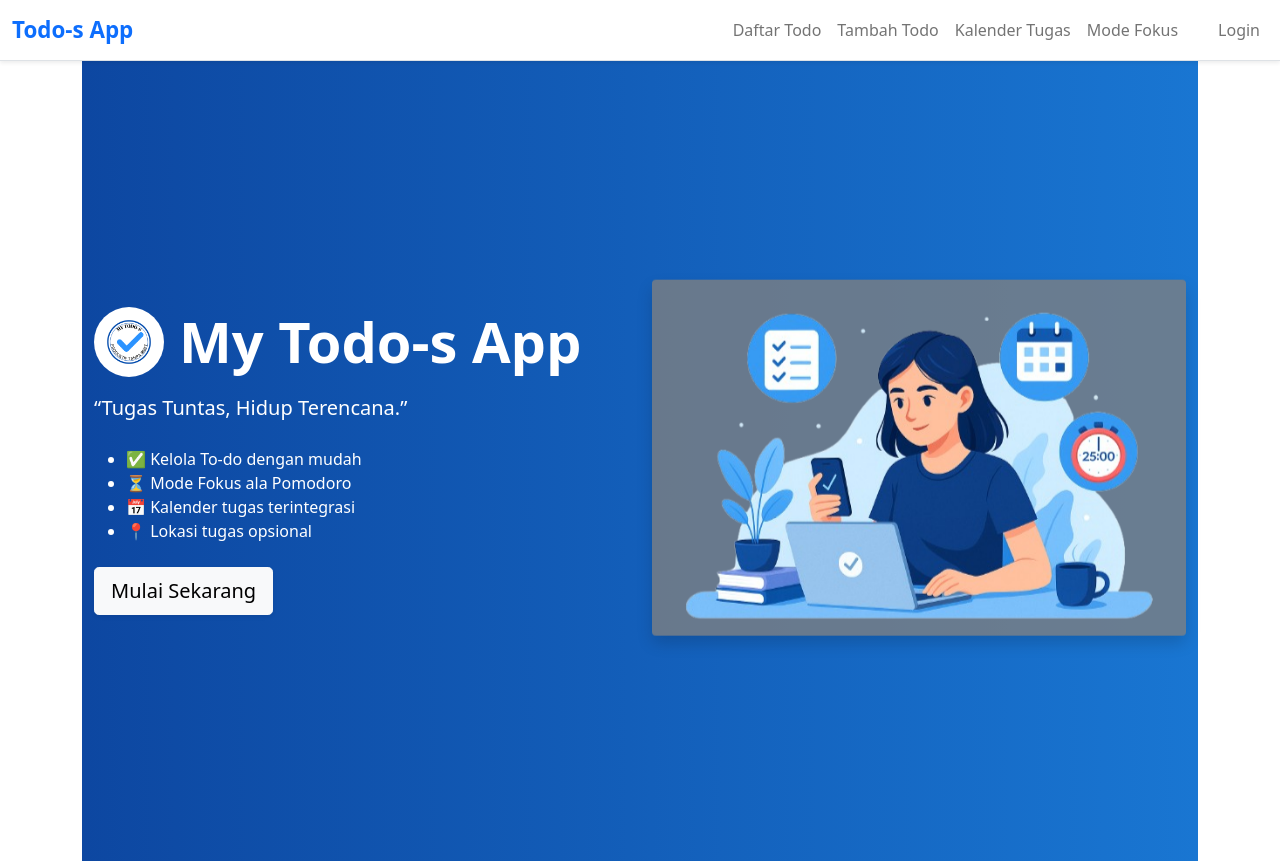
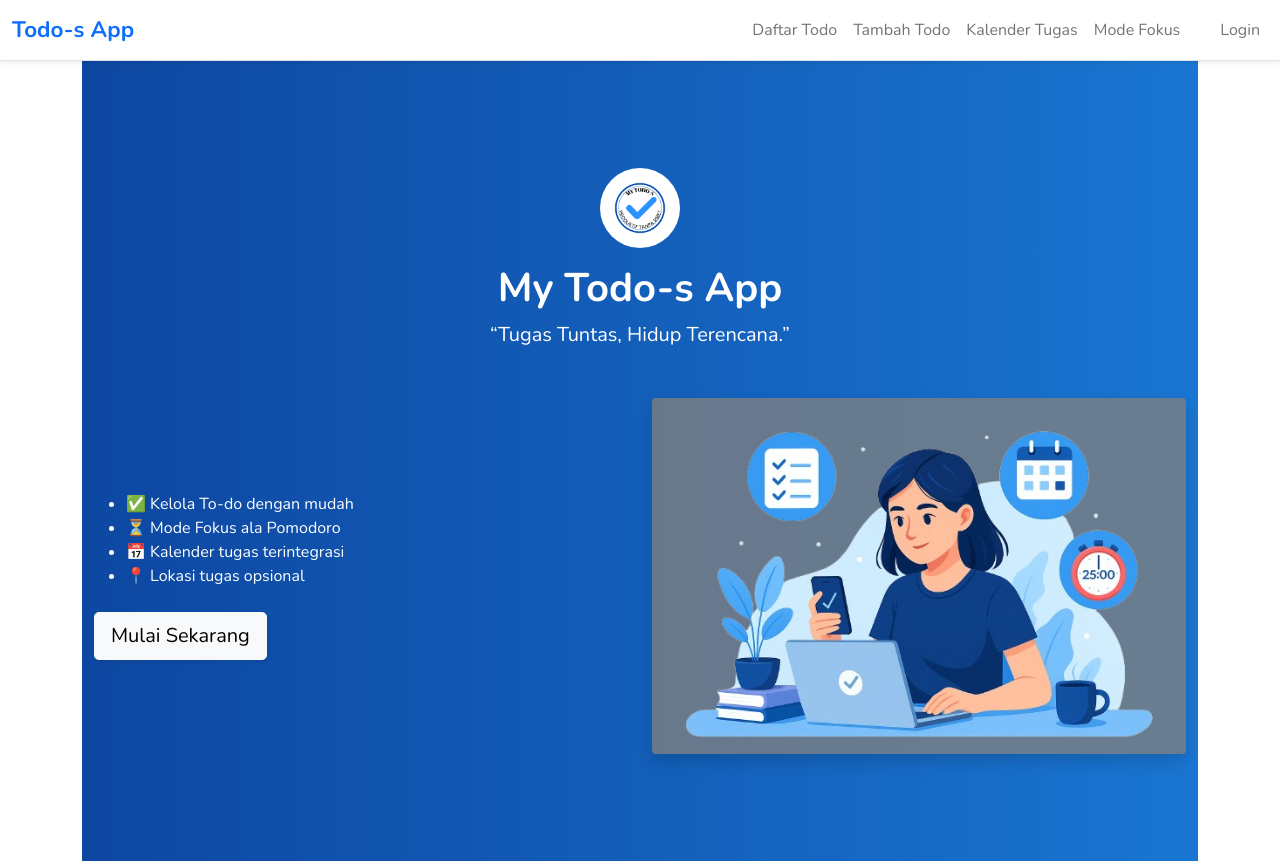
Before and after one commit to septinaaa/MyTodo-s, a Laravel app: page /landing in a window 1280 px wide. Run offline with Laravel 10, Linux system fonts and the light colour scheme; parts of the project's set-up code (start-up, migrations or seed data) failed here and were passed over.

Commit message:
Update landing.blade.php

```diff
--- a/resources/views/landing.blade.php
+++ b/resources/views/landing.blade.php
@@ -1,31 +1,41 @@
 @extends('layouts.app')
 
 @push('styles')
+<!-- Font Nunito dari Google Fonts -->
+<link href="https://fonts.googleapis.com/css2?family=Nunito:wght@400;600;700&display=swap" rel="stylesheet">
 <style>
-@keyframes float {
-  0%   { transform: translateY(0); }
-  50%  { transform: translateY(-10px); }
-  100% { transform: translateY(0); }
-}
-
-.float-animation {
-  animation: float 3s ease-in-out infinite;
-}
+    body {
+        font-family: 'Nunito', sans-serif;
+    }
+    .landing-logo {
+        display: block;
+        margin: 0 auto;
+        height: 80px;
+        border-radius: 50%;
+    }
+    .app-title {
+        text-align: center;
+        font-size: 2.5rem;
+        font-weight: 700;
+        margin-top: 1rem;
+        color: white;
+    }
 </style>
 @endpush
 
 @section('content')
 <section class="min-vh-100 d-flex align-items-center" style="background: linear-gradient(to right, #0d47a1, #1976d2);">
     <div class="container py-5">
+
+        {{-- Logo dan Judul di Tengah --}}
+        <div class="text-center mb-5">
+            <img src="{{ asset('img/logo.png') }}" alt="Logo" class="landing-logo">
+            <h1 class="app-title">My Todo-s App</h1>
+            <p class="lead text-white mt-2">“Tugas Tuntas, Hidup Terencana.”</p>
+        </div>
+
         <div class="row align-items-center text-white">
             <div class="col-md-6">
-                <h1 class="fw-bold display-4 mb-3 d-flex align-items-center">
-                <img src="{{ asset('img/logo.png') }}" alt="Logo"
-                 style="height: 70px; width: 70px; object-fit: cover; border-radius: 50%; margin-right: 15px;">
-                    My Todo-s App
-                </h1>
-                <p class="lead mb-4">“Tugas Tuntas, Hidup Terencana.”</p>
-
                 <ul class="mb-4">
                     <li>✅ Kelola To-do dengan mudah</li>
                     <li>⏳ Mode Fokus ala Pomodoro</li>
@@ -39,7 +49,7 @@
             </div>
 
             <div class="col-md-6 text-center mt-4 mt-md-0">
-                <img src="{{ asset('img/ilustration.png') }}" alt="Ilustrasi" class="img-fluid rounded shadow float-animation">
+                <img src="{{ asset('img/ilustration.png') }}" alt="Ilustrasi" class="img-fluid rounded shadow" style="background: transparent;">
             </div>
         </div>
     </div>
```
